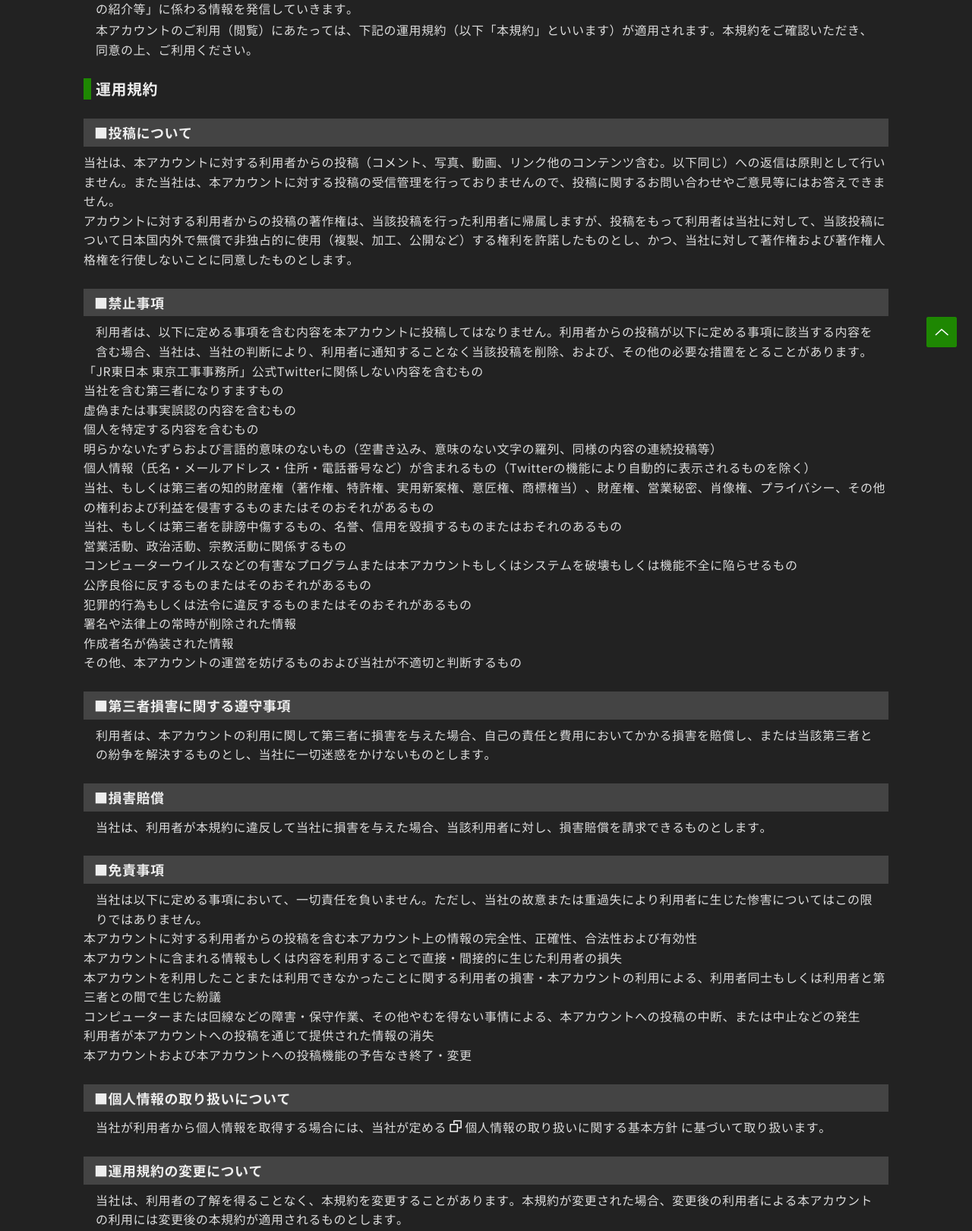
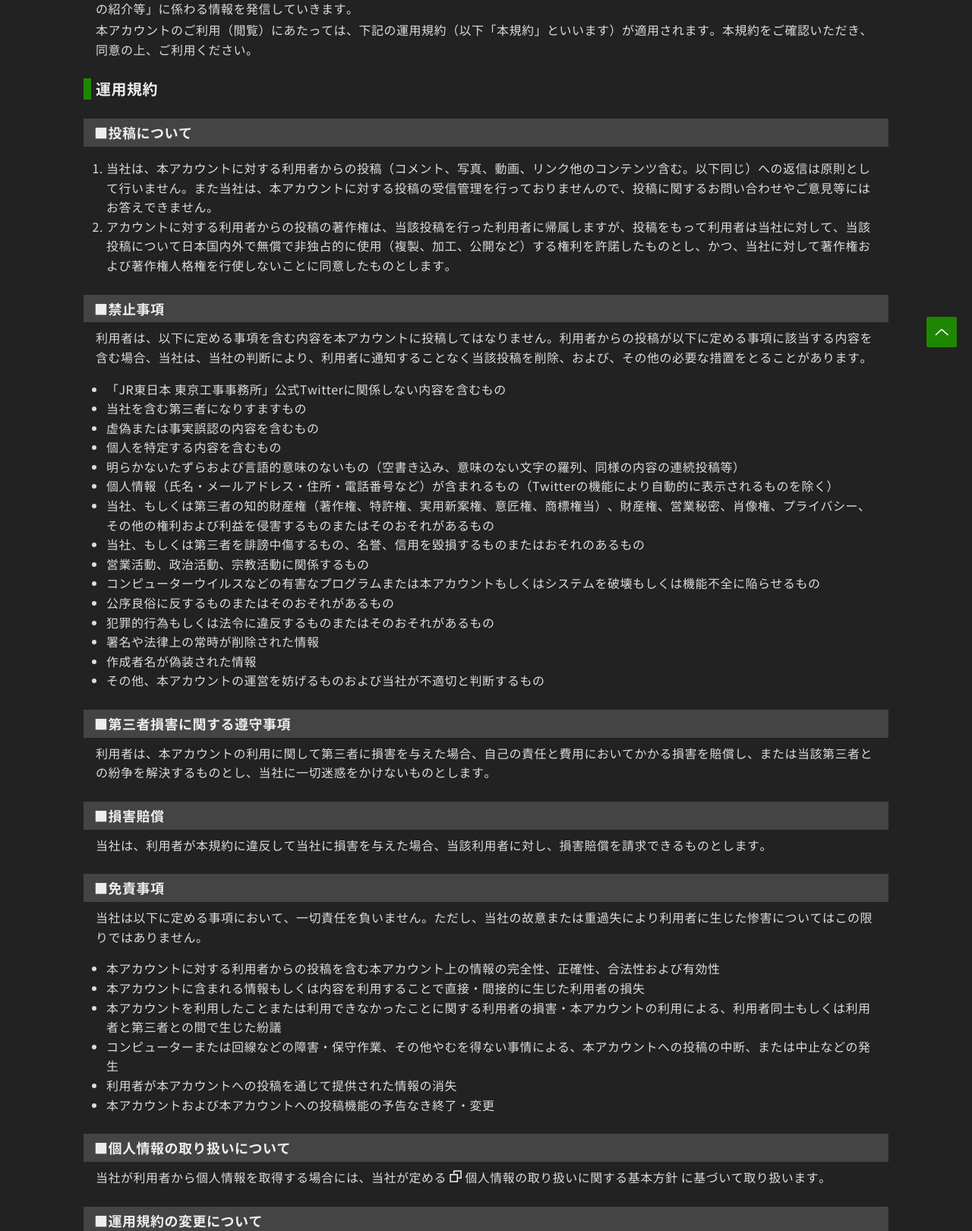
Before and after one commit to Kotaro-TAKAYAMA/toko-testsite, a PHP site: page /twitter_reg.html in a window 1280 px wide. Shown: the part 323-1943 px from the top of the page at 76% size. Run offline with PHP 8.4, Linux system fonts and the light colour scheme.

Commit message:
Update twitter_reg.css

```diff
--- a/CSS/twitter_reg.css
+++ b/CSS/twitter_reg.css
@@ -40,13 +40,13 @@
 }
 
 /* resetしているul,olを再定義*/
-.twitter_reg ul {
+.twitter_reg_content ul {
 	margin: 1em 0;
 	padding-left: 30px;
 	padding-right: 10px;
 	list-style-type: disc;
 }
-.twitter_reg ol {
+.twitter_reg_content ol {
 	margin: 1em 0;
 	padding-left: 30px;
 	padding-right: 10px;
```
